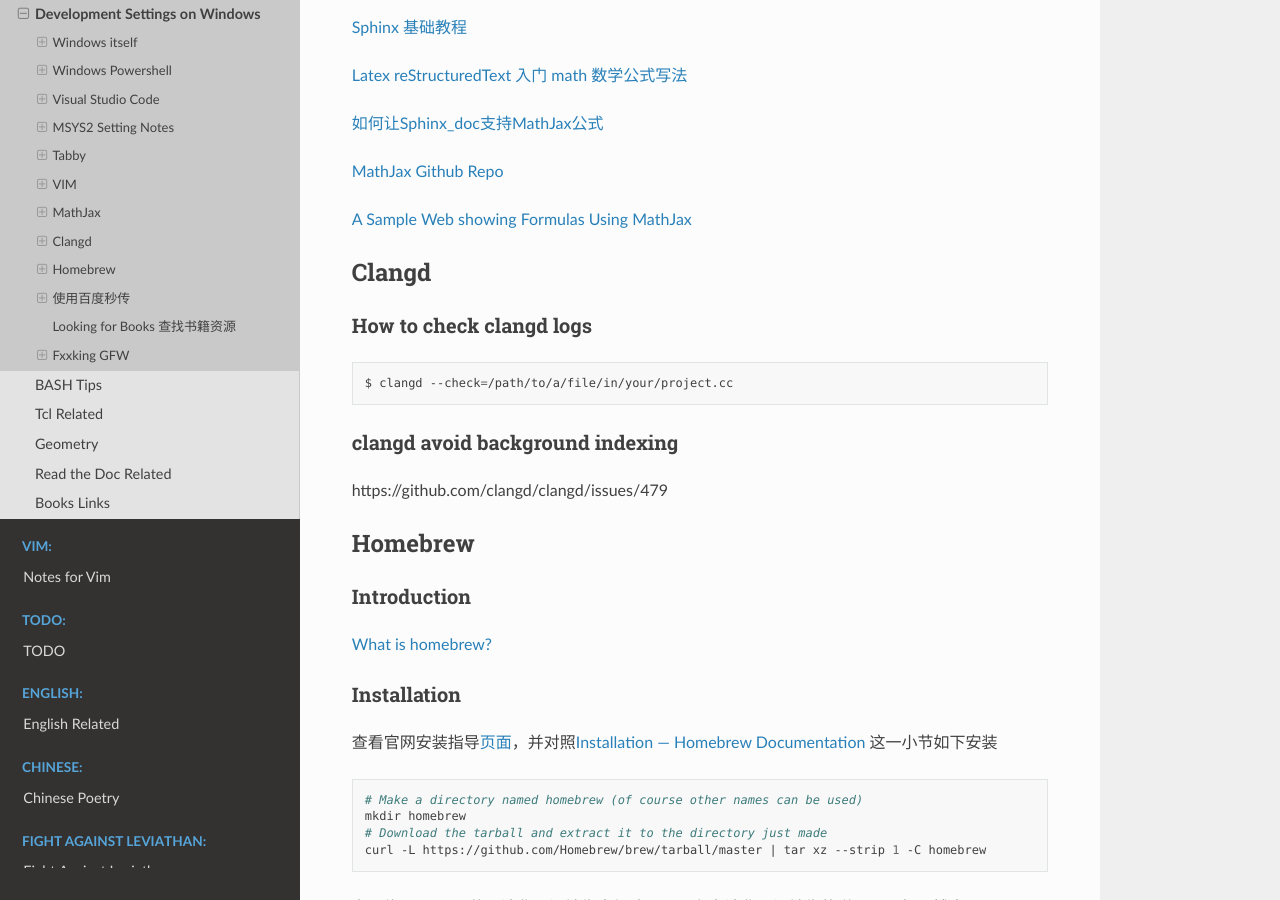
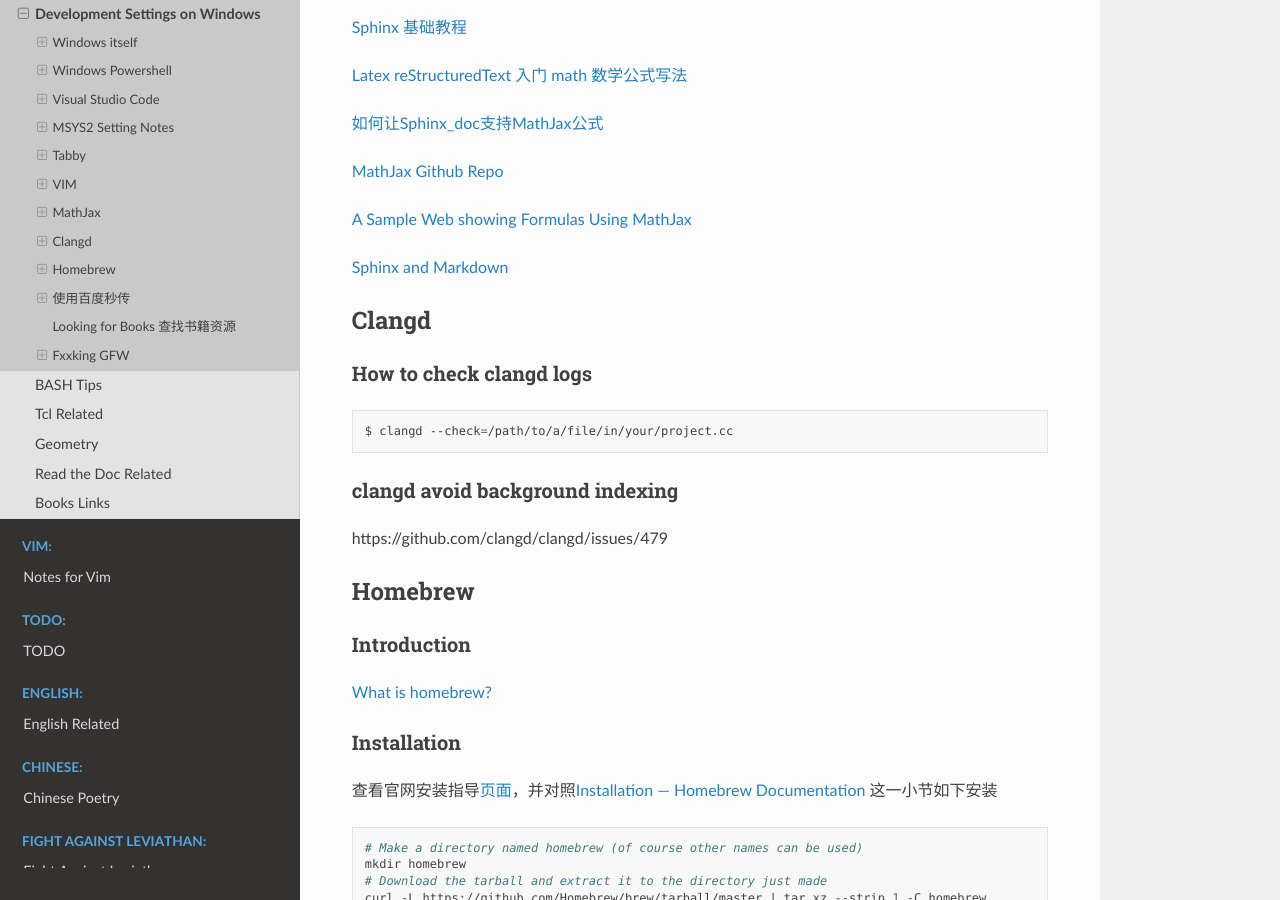
Before and after one commit to Pyrad/pyradnotes, a Sphinx documentation site: the page built from source/Notes/WinDevEnvSetup.md, in a window 1280 px wide and 900 px high, scrolled down 17393 px. Built offline with Sphinx 7.4.7 and the Read the Docs theme 2.0.0, drawn with Linux system fonts in a browser that asks for light colours.

```diff
--- a/source/Notes/WinDevEnvSetup.md
+++ b/source/Notes/WinDevEnvSetup.md
@@ -962,6 +962,8 @@
 
 [A Sample Web showing Formulas Using MathJax](https://sphinx-hoverxref.readthedocs.io/en/latest/mathjax.html)
 
+[Sphinx and Markdown](https://coderefinery.github.io/documentation/sphinx/)
+
 
 
 
```
